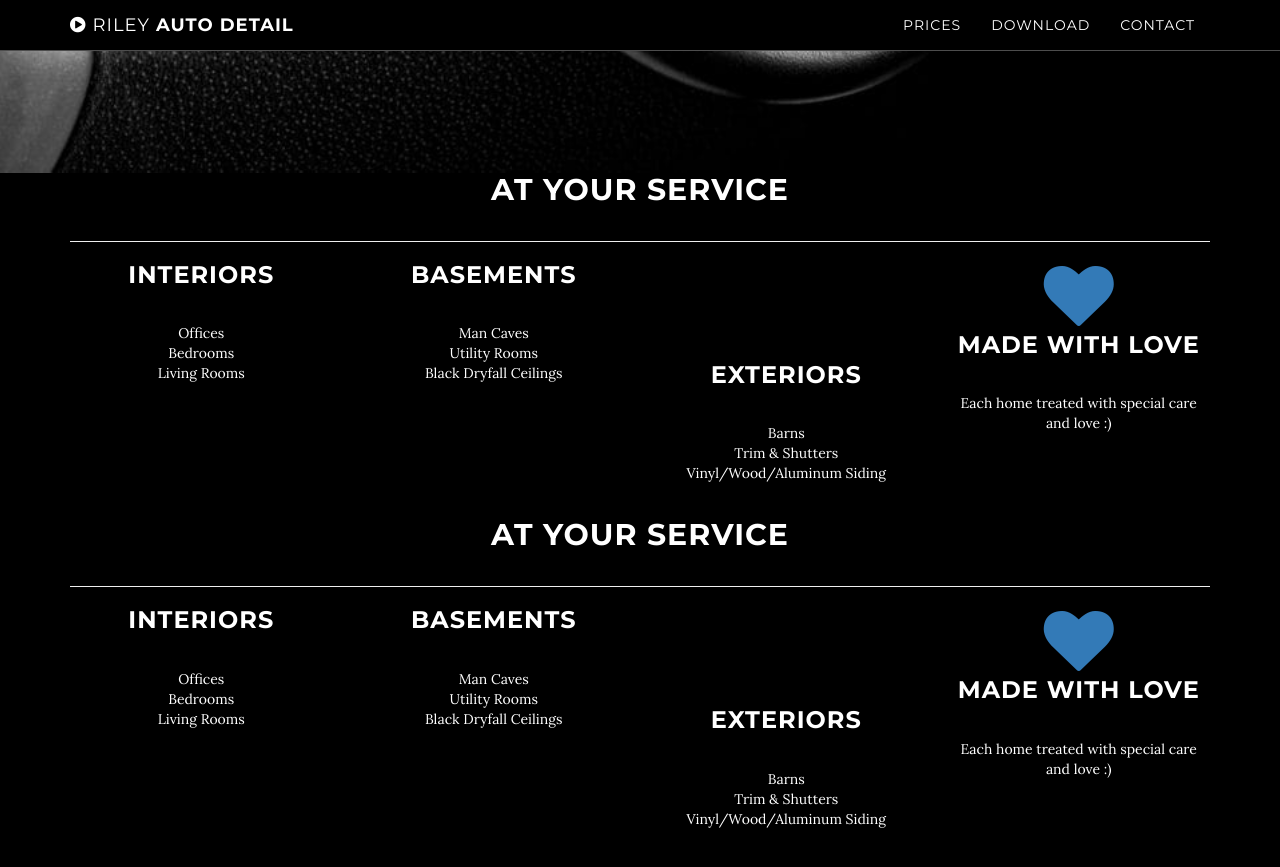
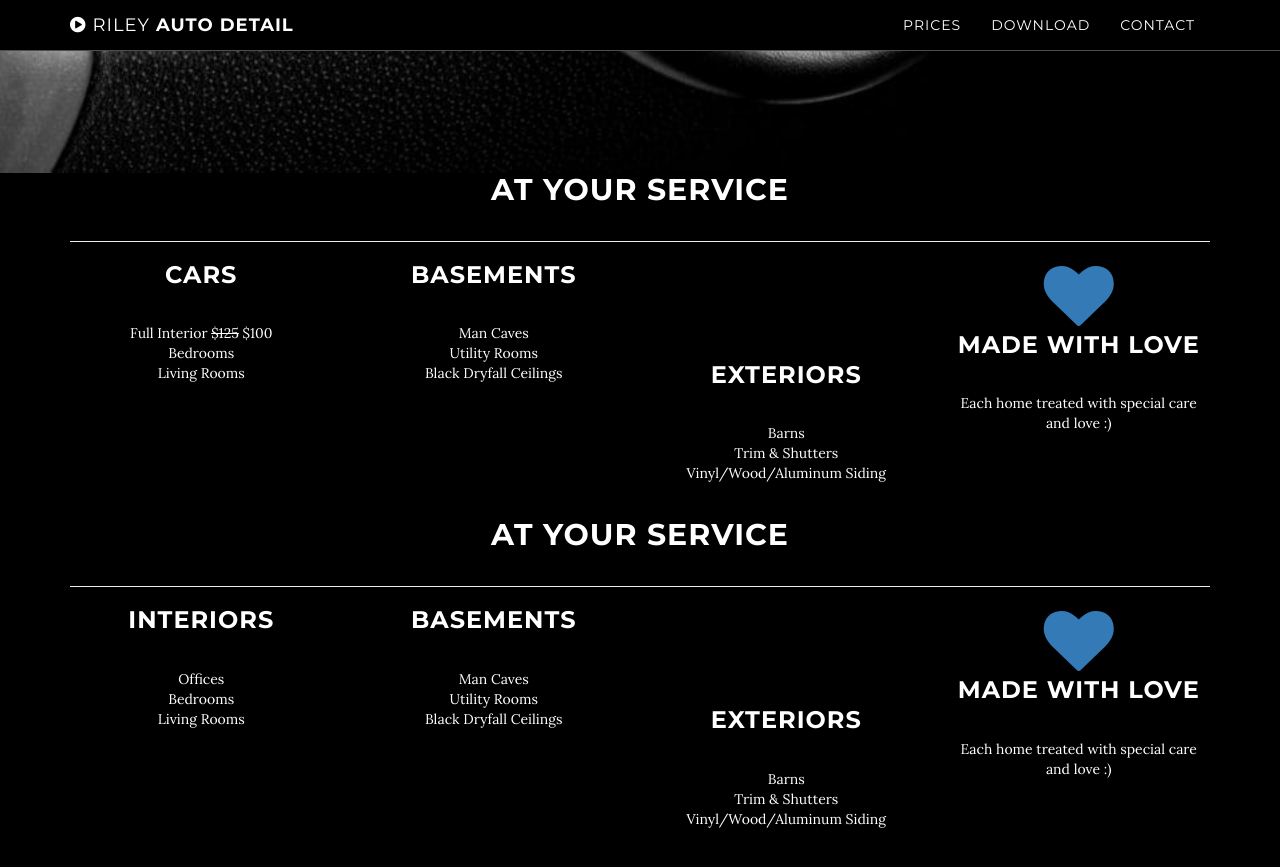
Before and after one commit to Silverado5300/RileyAuto, a Jekyll site: the page built from index.html, in a window 1280 px wide and 900 px high, scrolled down 727 px. Shown: the top 867 px of the window. Built offline with Jekyll 4.4.1, drawn with Linux system fonts in a browser that asks for light colours.

Commit message:
Update about.html

```diff
--- a/_includes/about.html
+++ b/_includes/about.html
@@ -12,10 +12,10 @@
             <div class="col-lg-3 col-md-6 text-center">
                 <div class="service-box">
                     <i class="fas fa-paint-roller fa-5x wow bounceIn text-primary"></i>
-                    <h3>Interiors</h3>
+                    <h3>Cars</h3>
                     <p class="text-muted">
                         <div>
-                        Offices
+                        Full Interior       <s>$125</s> $100
                         </div>
                         <div>
                         Bedrooms
```
